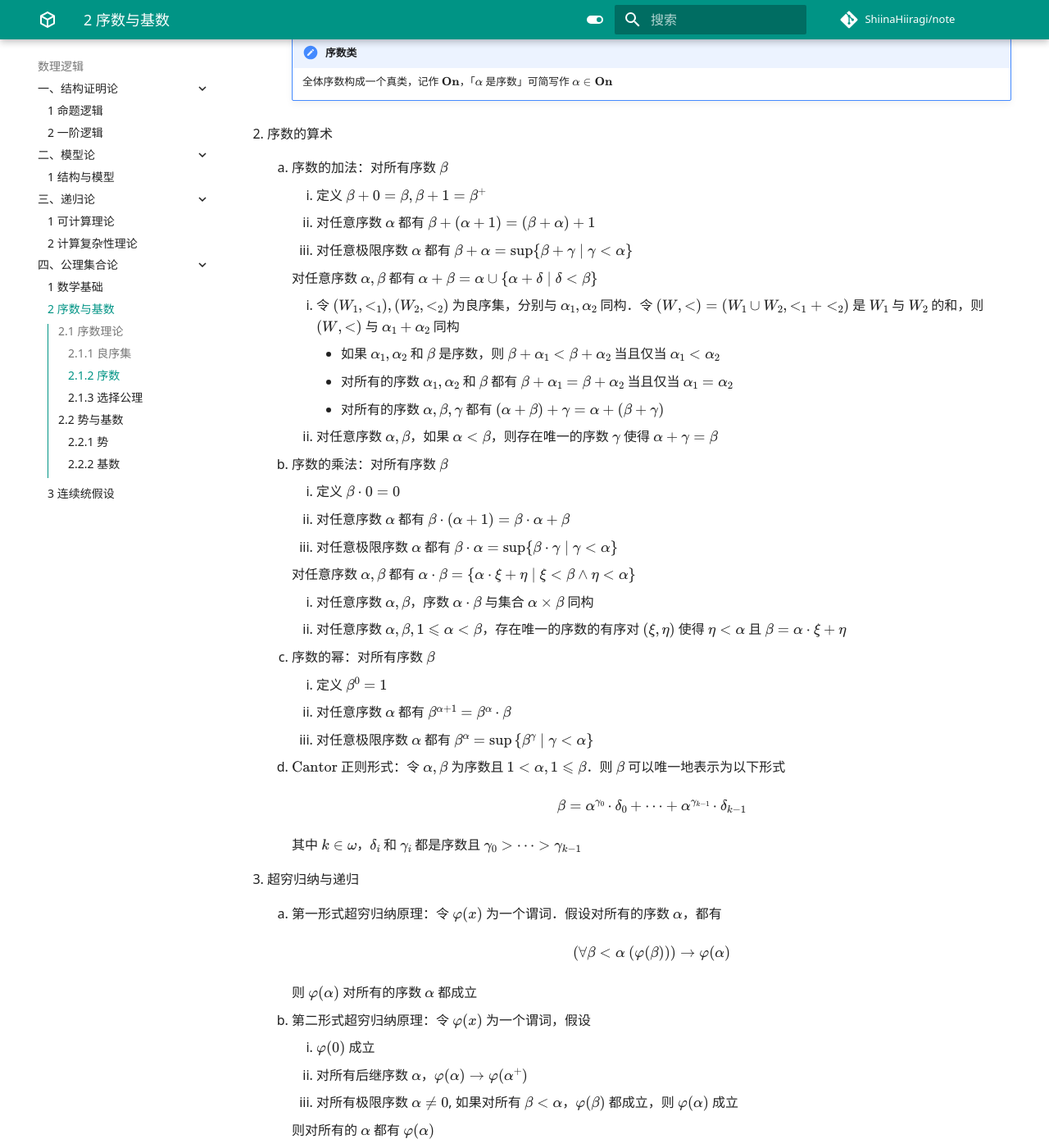
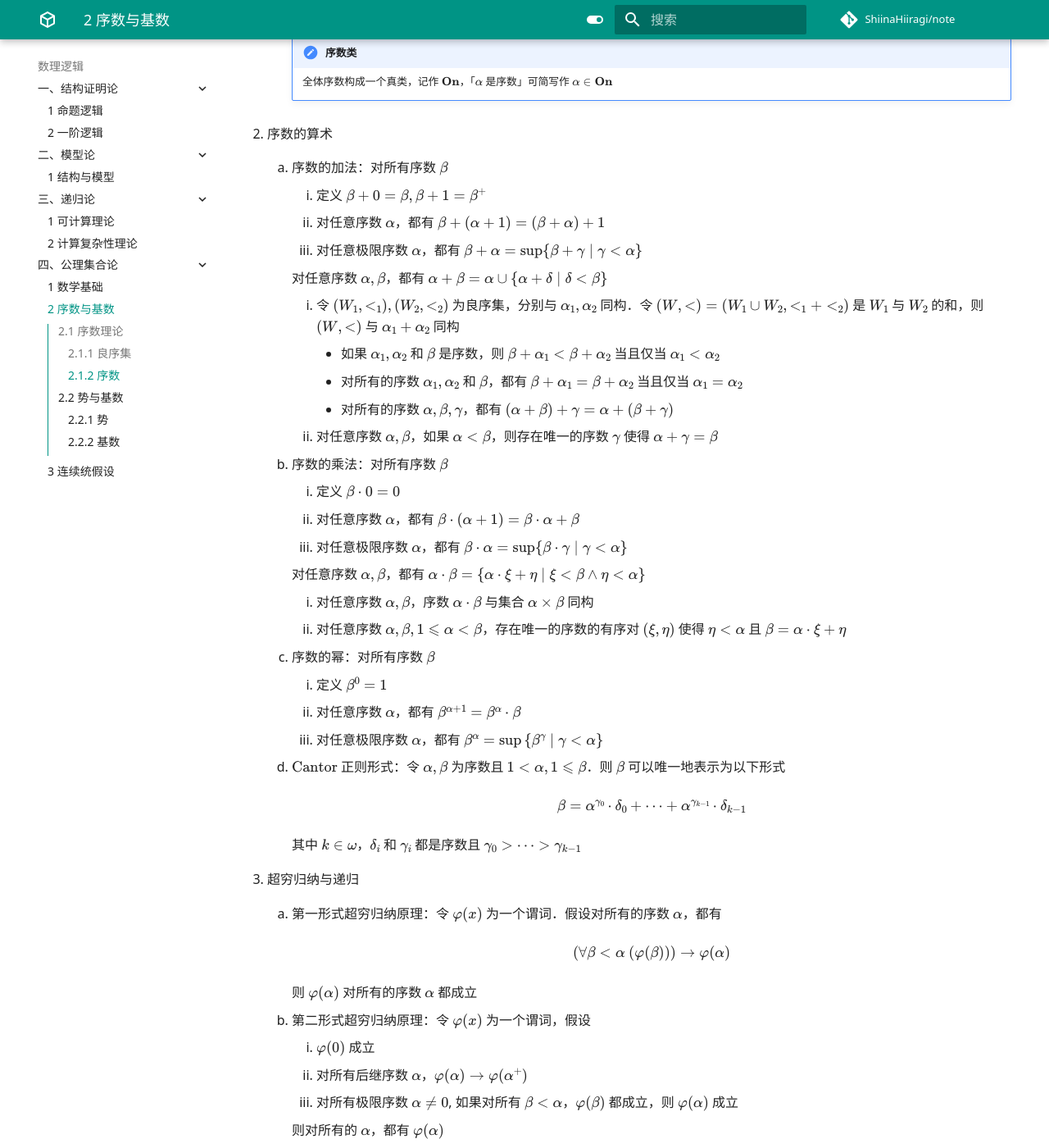
Before and after one commit to ShiinaHiiragi/note, an MkDocs documentation site: the page built from docs/logic/set/ordinal.md, in a window 1280 px wide and 1400 px high, scrolled down 1683 px. Shown: the whole window at 82% size. Built offline with MkDocs 1.6.1 and Material for MkDocs 9.7.7, drawn with Linux system fonts in a browser that asks for light colours; comment, search, counter and statistics services are not loaded.

Commit message:
add ordinal

```diff
--- a/docs/logic/set/ordinal.md
+++ b/docs/logic/set/ordinal.md
@@ -62,31 +62,31 @@
 2. 序数的算术
     1. 序数的加法：对所有序数 $\beta$
         1. 定义 $\beta+0=\beta, \beta+1=\beta^{+}$
-        2. 对任意序数 $\alpha$ 都有 $\beta+(\alpha+1)=(\beta+\alpha)+1$
-        3. 对任意极限序数 $\alpha$ 都有 $\beta+\alpha=\sup \{\beta+\gamma \mid \gamma<\alpha\}$
+        2. 对任意序数 $\alpha$，都有 $\beta+(\alpha+1)=(\beta+\alpha)+1$
+        3. 对任意极限序数 $\alpha$，都有 $\beta+\alpha=\sup \{\beta+\gamma \mid \gamma<\alpha\}$
 
-        对任意序数 $\alpha, \beta$ 都有 $\alpha+\beta=\alpha \cup\{\alpha+\delta \mid \delta<\beta\}$
+        对任意序数 $\alpha, \beta$，都有 $\alpha+\beta=\alpha \cup\{\alpha+\delta \mid \delta<\beta\}$
 
         1. 令 $\left(W_{1},<_{1}\right),\left(W_{2},<_{2}\right)$ 为良序集，分别与 $\alpha_{1}, \alpha_{2}$ 同构．令 $(W,<)=\left(W_{1} \cup W_{2},<_{1}+<_{2}\right)$ 是 $W_1$ 与 $W_2$ 的和，则 $(W,<)$ 与 $\alpha_{1}+\alpha_{2}$ 同构
             - 如果 $\alpha_{1}, \alpha_{2}$ 和 $\beta$ 是序数，则 $\beta+\alpha_{1}<\beta+\alpha_{2}$ 当且仅当 $\alpha_{1}<\alpha_{2}$
-            - 对所有的序数 $\alpha_{1}, \alpha_{2}$ 和 $\beta$ 都有 $\beta+\alpha_{1}=\beta+\alpha_{2}$ 当且仅当 $\alpha_{1}=\alpha_{2}$
-            - 对所有的序数 $\alpha, \beta, \gamma$ 都有 $(\alpha+\beta)+\gamma=\alpha+(\beta+\gamma)$
+            - 对所有的序数 $\alpha_{1}, \alpha_{2}$ 和 $\beta$，都有 $\beta+\alpha_{1}=\beta+\alpha_{2}$ 当且仅当 $\alpha_{1}=\alpha_{2}$
+            - 对所有的序数 $\alpha, \beta, \gamma$，都有 $(\alpha+\beta)+\gamma=\alpha+(\beta+\gamma)$
         2. 对任意序数 $\alpha, \beta$，如果 $\alpha<\beta$，则存在唯一的序数 $\gamma$ 使得 $\alpha+\gamma=\beta$
 
     2. 序数的乘法：对所有序数 $\beta$
         1. 定义 $\beta \cdot 0=0$
-        2. 对任意序数 $\alpha$ 都有 $\beta \cdot(\alpha+1)=\beta \cdot \alpha+\beta$
-        3. 对任意极限序数 $\alpha$ 都有 $\beta \cdot \alpha=\sup \{\beta \cdot \gamma \mid \gamma<\alpha\}$
+        2. 对任意序数 $\alpha$，都有 $\beta \cdot(\alpha+1)=\beta \cdot \alpha+\beta$
+        3. 对任意极限序数 $\alpha$，都有 $\beta \cdot \alpha=\sup \{\beta \cdot \gamma \mid \gamma<\alpha\}$
 
-        对任意序数 $\alpha, \beta$ 都有 $\alpha \cdot \beta=\{\alpha \cdot \xi+\eta \mid \xi<\beta \wedge \eta<\alpha\}$
+        对任意序数 $\alpha, \beta$，都有 $\alpha \cdot \beta=\{\alpha \cdot \xi+\eta \mid \xi<\beta \wedge \eta<\alpha\}$
 
         1. 对任意序数 $\alpha, \beta$，序数 $\alpha \cdot \beta$ 与集合 $\alpha \times \beta$ 同构
         2. 对任意序数 $\alpha, \beta, 1 \leqslant \alpha<\beta$，存在唯一的序数的有序对 $(\xi, \eta)$ 使得 $\eta<\alpha$ 且 $\beta=\alpha \cdot \xi+\eta$
 
     3. 序数的幂：对所有序数 $\beta$
         1. 定义 $\beta^{0}=1$
-        2. 对任意序数 $\alpha$ 都有 $\beta^{\alpha+1}=\beta^{\alpha} \cdot \beta$
-        3. 对任意极限序数 $\alpha$ 都有 $\beta^{\alpha}=\sup \left\{\beta^{\gamma} \mid \gamma<\alpha\right\}$
+        2. 对任意序数 $\alpha$，都有 $\beta^{\alpha+1}=\beta^{\alpha} \cdot \beta$
+        3. 对任意极限序数 $\alpha$，都有 $\beta^{\alpha}=\sup \left\{\beta^{\gamma} \mid \gamma<\alpha\right\}$
 
     4. $\text{Cantor}$ 正则形式：令 $\alpha, \beta$ 为序数且 $1<\alpha, 1 \leqslant \beta$．则 $\beta$ 可以唯一地表示为以下形式
 
@@ -110,10 +110,10 @@
         2. 对所有后继序数 $\alpha$，$\varphi(\alpha) \to \varphi(\alpha^{+})$
         3. 对所有极限序数 $\alpha \neq 0$, 如果对所有 $\beta<\alpha$，$\varphi(\beta)$ 都成立，则 $\varphi(\alpha)$ 成立
 
-        则对所有的 $\alpha$ 都有 $\varphi(\alpha)$
+        则对所有的 $\alpha$，都有 $\varphi(\alpha)$
 
-    3. 超穷递归定理：假设 $\mathbf{G}: \mathbf{V} \rightarrow \mathbf{V}$ 为映射，则存在唯一的映射 $\mathbf{F}: \mathbf{O n} \rightarrow \mathbf{V}$ 满足对任意序数 $\alpha$ 都有 $\mathbf{F}(\alpha)=\mathbf{G}(\mathbf{F}\upharpoonright \alpha)$
-        1. 令 $\mathbf{G}: \mathbf{V} \rightarrow \mathbf{V}$ 为映射, 则存在运算 $\mathbf F: \mathbf V \times \mathbf{On} \rightarrow \mathbf V$ 满足对所有的集合 $z$ 和序数 $\alpha$ 都有 $\mathbf{F}(z, \alpha)=\mathbf{G}\left(\mathbf{F}_{z} \upharpoonright \alpha\right)$
+    3. 超穷递归定理：假设 $\mathbf{G}: \mathbf{V} \rightarrow \mathbf{V}$ 为映射，则存在唯一的映射 $\mathbf{F}: \mathbf{O n} \rightarrow \mathbf{V}$ 满足对任意序数 $\alpha$，都有 $\mathbf{F}(\alpha)=\mathbf{G}(\mathbf{F}\upharpoonright \alpha)$
+        1. 令 $\mathbf{G}: \mathbf{V} \rightarrow \mathbf{V}$ 为映射, 则存在运算 $\mathbf F: \mathbf V \times \mathbf{On} \rightarrow \mathbf V$ 满足对所有的集合 $z$ 和序数 $\alpha$，都有 $\mathbf{F}(z, \alpha)=\mathbf{G}\left(\mathbf{F}_{z} \upharpoonright \alpha\right)$
         2. 令 $\mathbf G_{1}, \mathbf G_{2}, \mathbf G_{3}$ 为 $\mathbf V$ 上的映射，则存在 $\mathbf{On}$ 上的映射 $\mathbf F$ 满足
 
             $$
@@ -126,8 +126,6 @@
             $$
 
 4. $\text{Hartogs}$ 数：对任意集合 $X$，存在一个序数 $H(X)$，其不与 $X$ 的任何子集等势，并且是具有如此性质的最小序数．称 $H(X)$ 为 $X$ 的 $\text{Hartogs}$ 数
-
-### 2.1.3 选择公理
 
 ## 2.2 势与基数
 ### 2.2.1 势
```
Also changed, not shown: docs/logic/set/zfc.md (+9 -2 lines).
